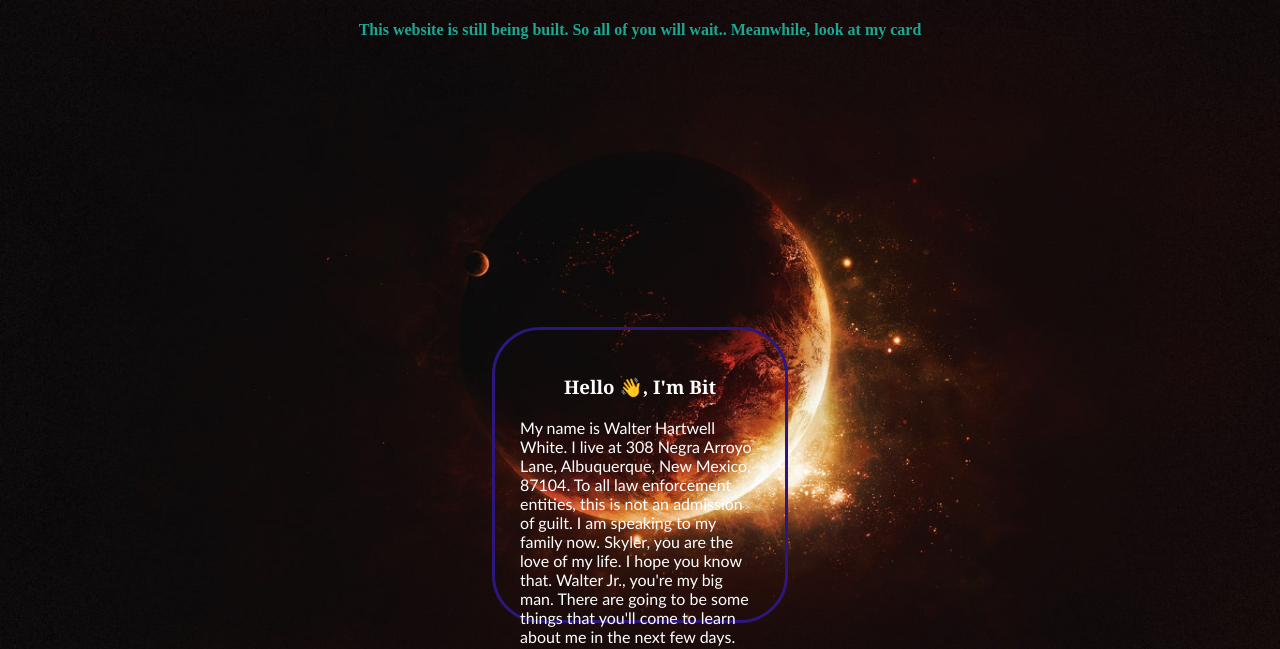
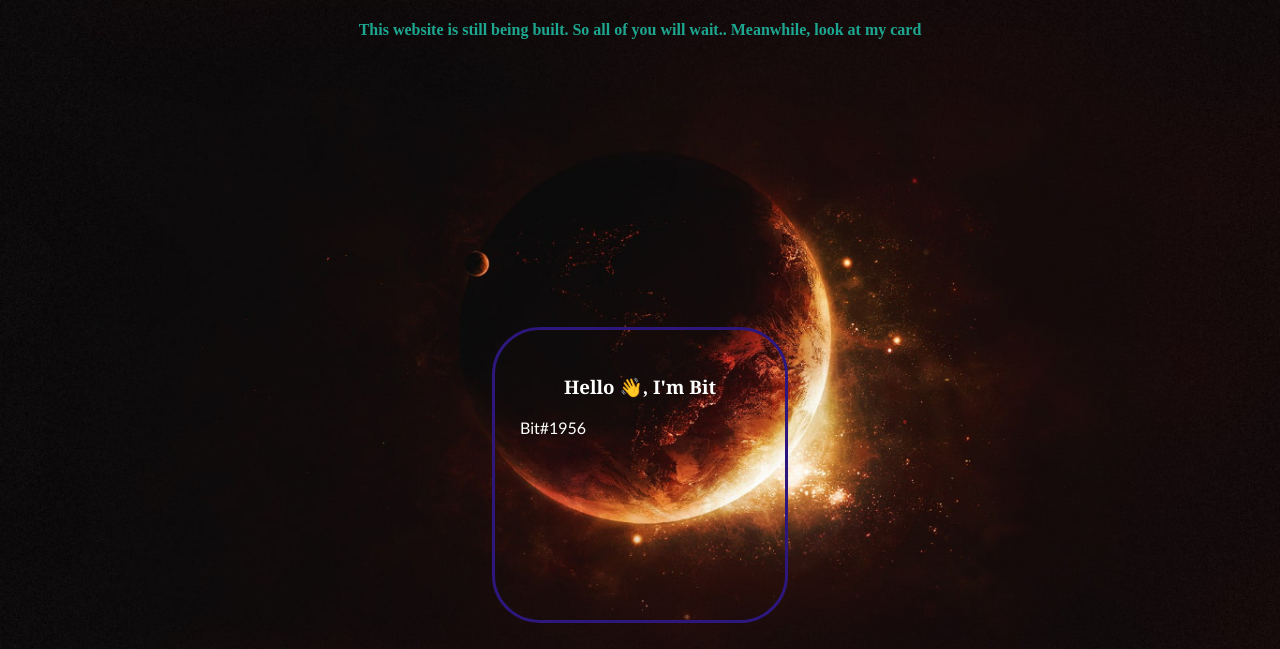
Before and after one commit to Kratosix/kratos, a plain HTML site: page index.html in a window 1280 px wide. Shown: the top 649 px of the page. Drawn offline with Linux system fonts and the light colour scheme.

Commit message:
Update index.html
Signed-off-by: Bit <120779609+Kratosix@users.noreply.github.com>

```diff
--- a/index.html
+++ b/index.html
@@ -13,7 +13,10 @@
     </h4>
     <div class="card">
         <h3 id="heading">Hello 👋, I'm Bit</h3>
-        <p>My name is Walter Hartwell White. I live at 308 Negra Arroyo Lane, Albuquerque, New Mexico, 87104. To all law enforcement entities, this is not an admission of guilt. I am speaking to my family now. Skyler, you are the love of my life. I hope you know that. Walter Jr., you're my big man. There are going to be some things that you'll come to learn about me in the next few days. But just know that no matter how it may look, I only had you in my heart. Goodbye.
+        <p
+           I am currently 15 years old. I am a student. I love python and html,css. I am currently learning Javascript
+            I am from Canada. I am black 👨🏿. I have no pronouns. I'm straight 😀. I'm also Muslim. I also love memes
+            My discord is <i>Bit#1956</i>
         </p>
     </div>
     <div class="buttons">
```
